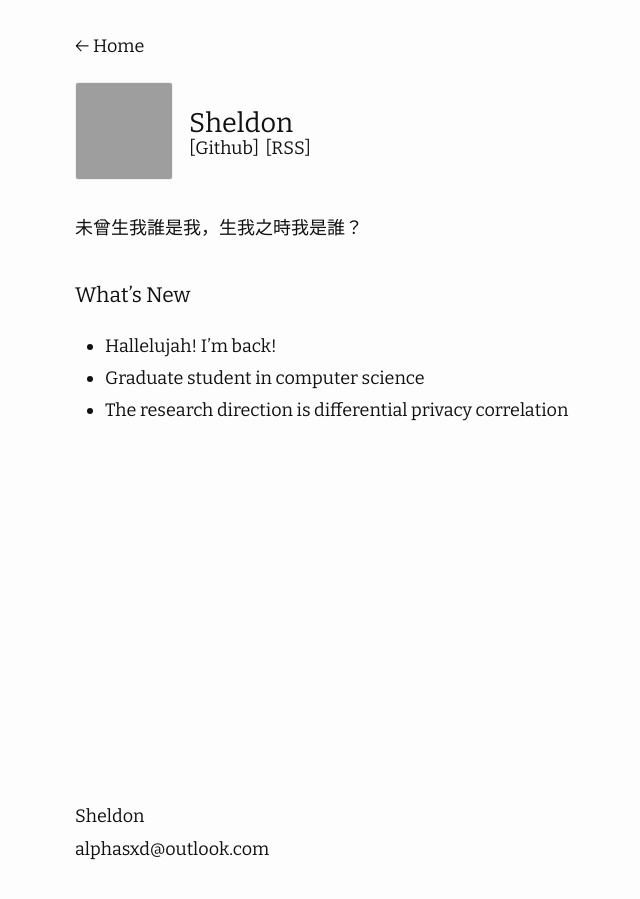
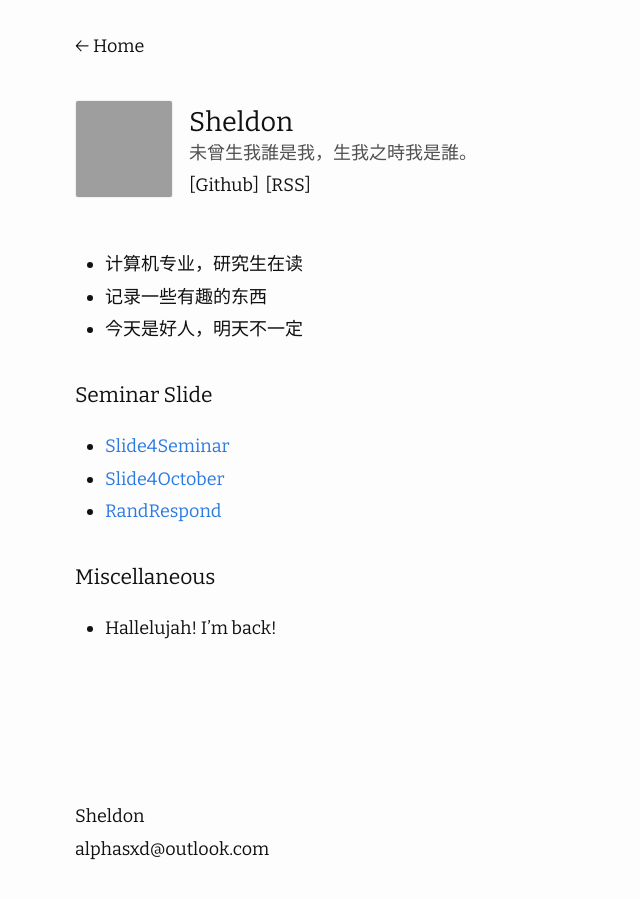
Before and after one commit to Alphasxd/alphasxd.github.io, a Jekyll site: the page built from about.md, in a window 1280 px wide. Shown: the whole page, without its empty margins (195-835 px from the left). Built offline with Jekyll 4.4.1, drawn with Linux system fonts in a browser that asks for light colours; nearby versions of some CDN libraries; grey boxes are pictures that could not be loaded.

Commit message:
Update about

```diff
--- a/_config.yml
+++ b/_config.yml
@@ -11,7 +11,7 @@ show_excerpts: false # set to true to show excerpts on the homepage
 # refer to https://shopify.github.io/liquid/filters/date/ if you want to customize this
 moving:
   avatar_url: "https://gitlab.com/Sh3ldon/MyPic/-/raw/main/pictures/2023/10/7_13_17_19_IMG_0290.jpg" # avatar in about page
-  # about_you: 今天是好人，明天不一定。 # short description about you in about page
+  about_you: 未曾生我誰是我，生我之時我是誰。 # short description about you in about page
   date_format: "%b %d" # date format of posts in home page
   back_to: "Home" # In the post page, you have a back button above the title, you can custom the text by yourself.
 
@@ -48,7 +48,5 @@ plugins:
 exclude:
     - "*.json"
     - "Gemfile*"
-    - "*.txt"
-    - vendor
     - README.md
-    - somefile.html
+    - LICENSE
--- a/about.md
+++ b/about.md
@@ -2,10 +2,15 @@
 layout: about
 ---
 
-未曾生我誰是我，生我之時我是誰？
+- 计算机专业，研究生在读
+- 记录一些有趣的东西
+- 今天是好人，明天不一定
 
-### What's New
+### Seminar Slide
+- [Slide4Seminar](https://slide4seminar.netlify.app/)
+- [Slide4October](https://slide4october.netlify.app/)
+- [RandRespond](https://randrespond.netlify.app/)
+
+### Miscellaneous
 
 - Hallelujah! I'm back!
-- Graduate student in computer science
-- The research direction is differential privacy correlation
```
